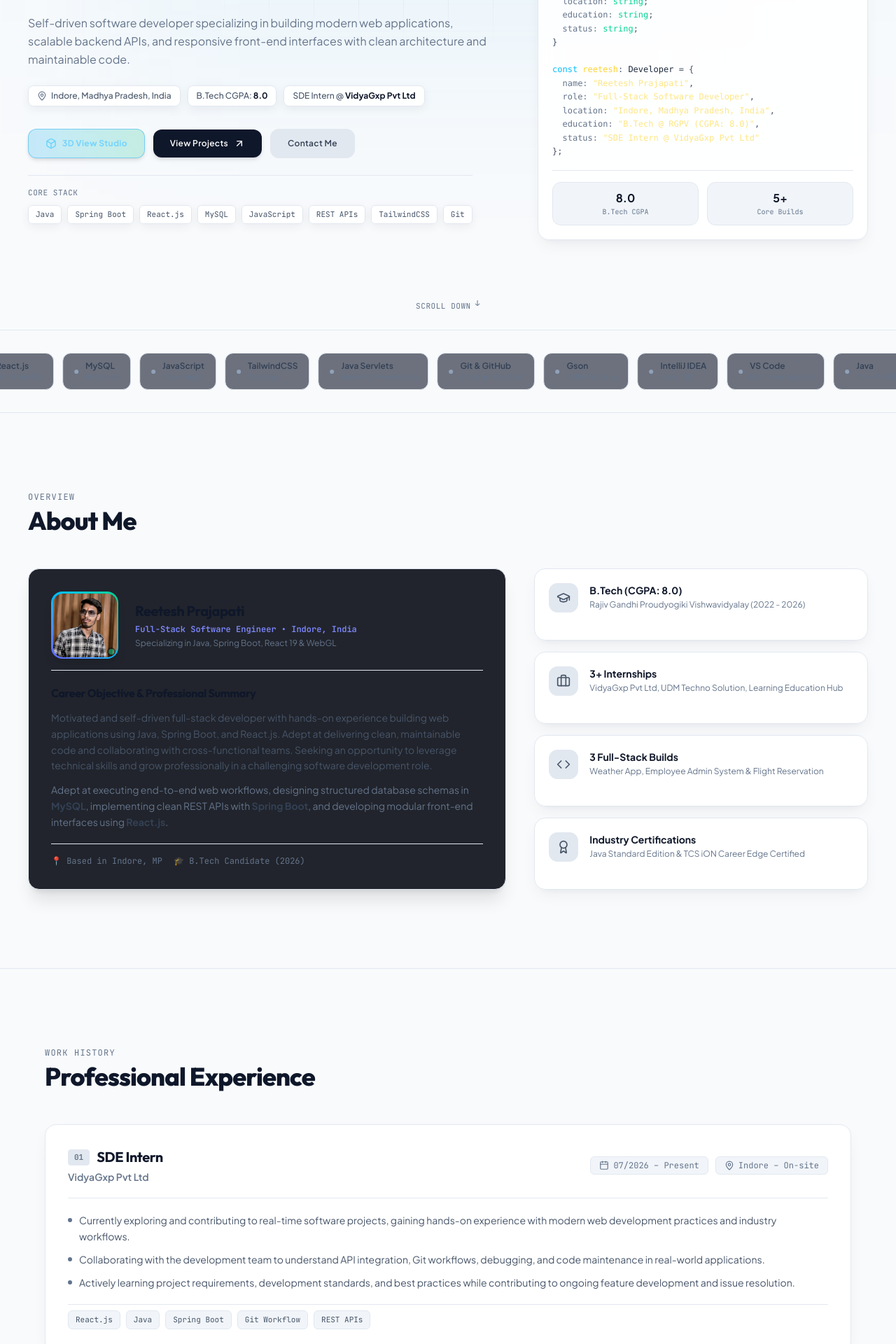
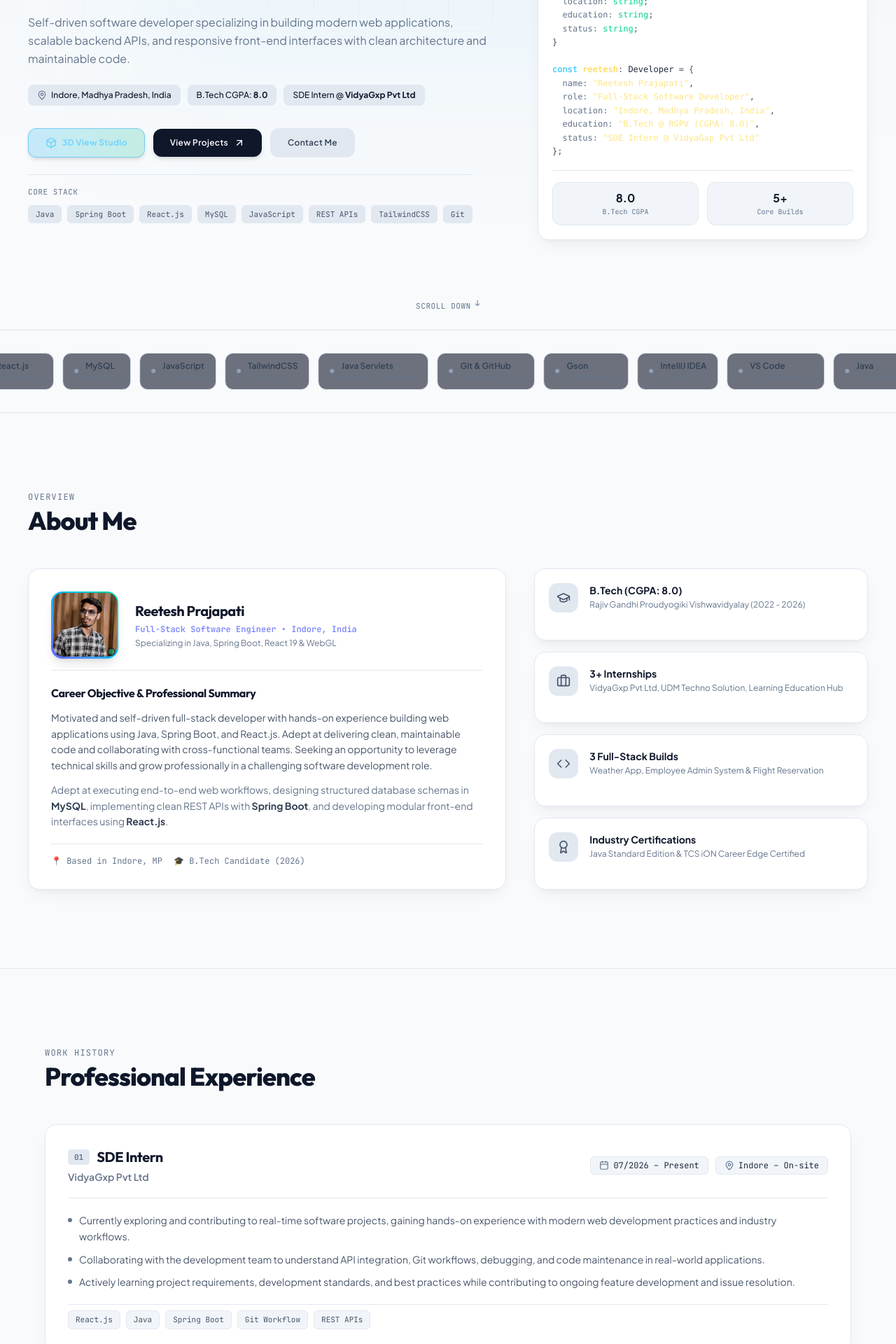
Before and after one commit to Reeteshprajapati/latest_portfolio_reetesh, a React (Vite) app: page / in a window 1280 px wide. Shown: the part 340-2260 px from the top of the page at 70% size. Built offline with nearby package versions, Linux system fonts and the light colour scheme.

Commit message:
fix: High contrast card text in Light mode and remove Available badge from navbar logo

```diff
--- a/src/components/sections/AboutSection.tsx
+++ b/src/components/sections/AboutSection.tsx
@@ -40,7 +40,7 @@ export function AboutSection() {
 
         <div className="grid grid-cols-1 lg:grid-cols-12 gap-10 items-stretch">
           <FadeIn delay={0.15} y={15} className="lg:col-span-7 flex">
-            <div className="p-8 rounded-2xl bg-[#090D16]/90 border border-slate-800 shadow-xl space-y-5 w-full flex flex-col justify-between backdrop-blur-md">
+            <div className="p-8 rounded-2xl bg-[#090D16] border border-slate-800 shadow-xl space-y-5 w-full flex flex-col justify-between">
               <div className="flex flex-col sm:flex-row items-start sm:items-center gap-6 pb-4 border-b border-slate-800/80">
                 <div className="w-24 h-24 rounded-2xl bg-gradient-to-tr from-indigo-500 via-sky-400 to-emerald-400 p-[2.5px] shadow-lg flex-shrink-0 relative overflow-hidden group">
                   <img
--- a/src/components/sections/HeroSection.tsx
+++ b/src/components/sections/HeroSection.tsx
@@ -50,10 +50,6 @@ export function HeroSection({ onOpenSearch, onOpenResume, onOpen3D }: HeroSectio
             <div>
               <div className="text-xs sm:text-sm font-bold tracking-tight navbar-brand-title font-outfit flex items-center gap-1.5">
                 <span>{personalDetails.name}</span>
-                <span className="px-2 py-0.5 rounded-full bg-emerald-500/10 border border-emerald-500/30 text-[10px] text-emerald-600 dark:text-emerald-400 font-sans hidden sm:inline-flex items-center gap-1">
-                  <span className="w-1.5 h-1.5 rounded-full bg-emerald-500 dark:bg-emerald-400 animate-ping" />
-                  Available
-                </span>
               </div>
               <p className="text-[10px] navbar-brand-sub font-mono hidden md:block">
                 Full-Stack SDE &bull; Java &bull; Spring Boot &bull; React 19
--- a/src/index.css
+++ b/src/index.css
@@ -82,44 +82,71 @@ header a {
 }
 
 /* Restore Original Section Background Themes */
-.bg-\[\#030712\] {
+.bg-\[\#030712\],
+.bg-\[\#030712\]\/90,
+.bg-\[\#030712\]\/80,
+.bg-\[\#030712\]\/70,
+.bg-\[\#030712\]\/60 {
   background-color: #030712 !important;
 }
 
-[data-theme='light'] .bg-\[\#030712\] {
+[data-theme='light'] .bg-\[\#030712\],
+[data-theme='light'] .bg-\[\#030712\]\/90,
+[data-theme='light'] .bg-\[\#030712\]\/80,
+[data-theme='light'] .bg-\[\#030712\]\/70,
+[data-theme='light'] .bg-\[\#030712\]\/60 {
   background-color: #F8FAFC !important;
 }
 
-[data-theme='light'] .bg-\[\#090D16\] {
-  background-color: rgba(255, 255, 255, 0.88) !important;
+/* Card & Panel Surfaces for Pristine Contrast */
+.card-surface {
+  background-color: #090D16 !important;
+  border: 1px solid #1E293B !important;
+  color: #F8FAFC !important;
+  box-shadow: 0 10px 25px -5px rgba(0, 0, 0, 0.3) !important;
+  transition: all 0.3s cubic-bezier(0.4, 0, 0.2, 1);
+}
+
+[data-theme='light'] .card-surface {
+  background-color: #FFFFFF !important;
+  border-color: #E2E8F0 !important;
+  color: #0F172A !important;
+  box-shadow: 0 10px 25px -5px rgba(15, 23, 42, 0.06), 0 4px 6px -2px rgba(15, 23, 42, 0.03) !important;
+}
+
+[data-theme='light'] .bg-\[\#090D16\],
+[data-theme='light'] .bg-\[\#090D16\]\/90,
+[data-theme='light'] .bg-\[\#090D16\]\/80,
+[data-theme='light'] .bg-\[\#090D16\]\/70,
+[data-theme='light'] .bg-\[\#090D16\]\/60 {
+  background-color: #FFFFFF !important;
   backdrop-filter: blur(16px);
   border-color: #E2E8F0 !important;
   box-shadow: 0 10px 25px -5px rgba(15, 23, 42, 0.06), 0 8px 10px -6px rgba(15, 23, 42, 0.04) !important;
   transition: all 0.3s cubic-bezier(0.4, 0, 0.2, 1);
 }
 
-[data-theme='light'] .bg-\[\#090D16\]:hover {
+[data-theme='light'] .bg-\[\#090D16\]:hover,
+[data-theme='light'] .bg-\[\#090D16\]\/90:hover {
   border-color: #6366F1 !important;
   box-shadow: 0 20px 35px -10px rgba(99, 102, 241, 0.15), 0 10px 15px -3px rgba(99, 102, 241, 0.1) !important;
   transform: translateY(-2px);
 }
 
-[data-theme='light'] .bg-slate-950 {
+[data-theme='light'] .bg-slate-950,
+[data-theme='light'] .bg-slate-950\/90,
+[data-theme='light'] .bg-slate-950\/80 {
   background-color: #F1F5F9 !important;
   border-color: #E2E8F0 !important;
+  color: #1E293B !important;
 }
 
-[data-theme='light'] .bg-slate-900 {
+[data-theme='light'] .bg-slate-900,
+[data-theme='light'] .bg-slate-900\/90,
+[data-theme='light'] .bg-slate-900\/80 {
   background-color: #E2E8F0 !important;
   border-color: #CBD5E1 !important;
-}
-
-[data-theme='light'] .bg-slate-900\/90,
-[data-theme='light'] .bg-slate-900\/80 {
-  background-color: rgba(255, 255, 255, 0.92) !important;
-  backdrop-filter: blur(12px);
-  border-color: #E2E8F0 !important;
-  box-shadow: 0 4px 14px rgba(15, 23, 42, 0.06) !important;
+  color: #0F172A !important;
 }
 
 [data-theme='light'] .border-slate-800,
```
